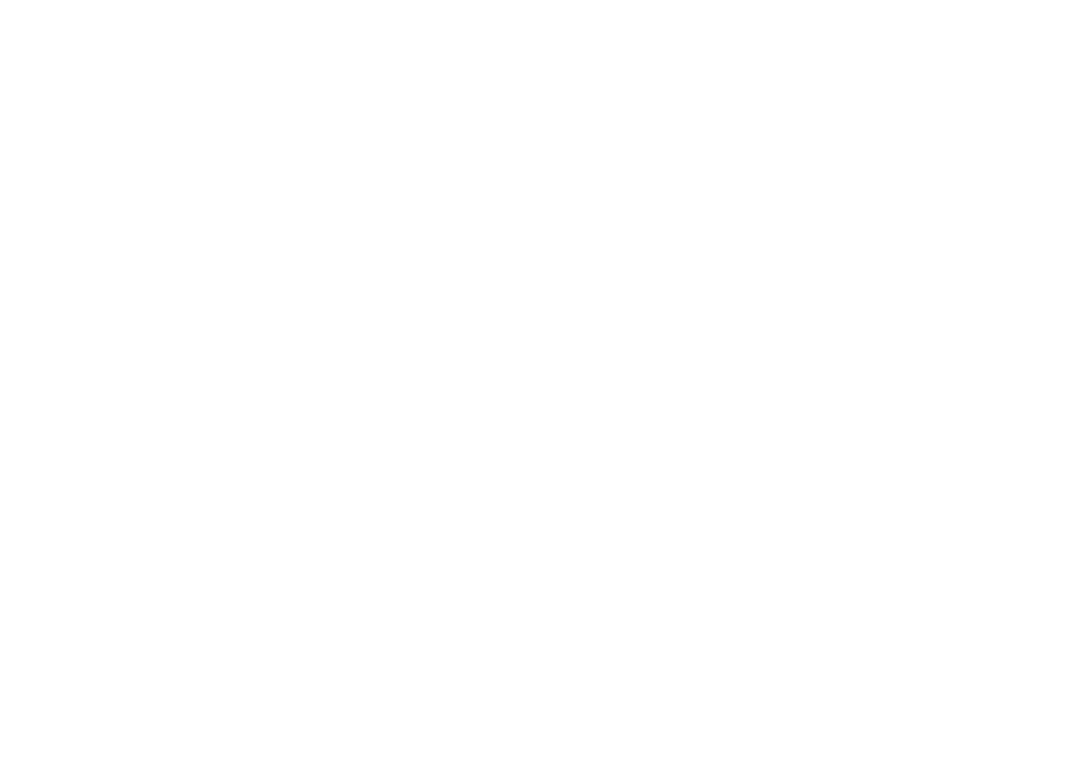
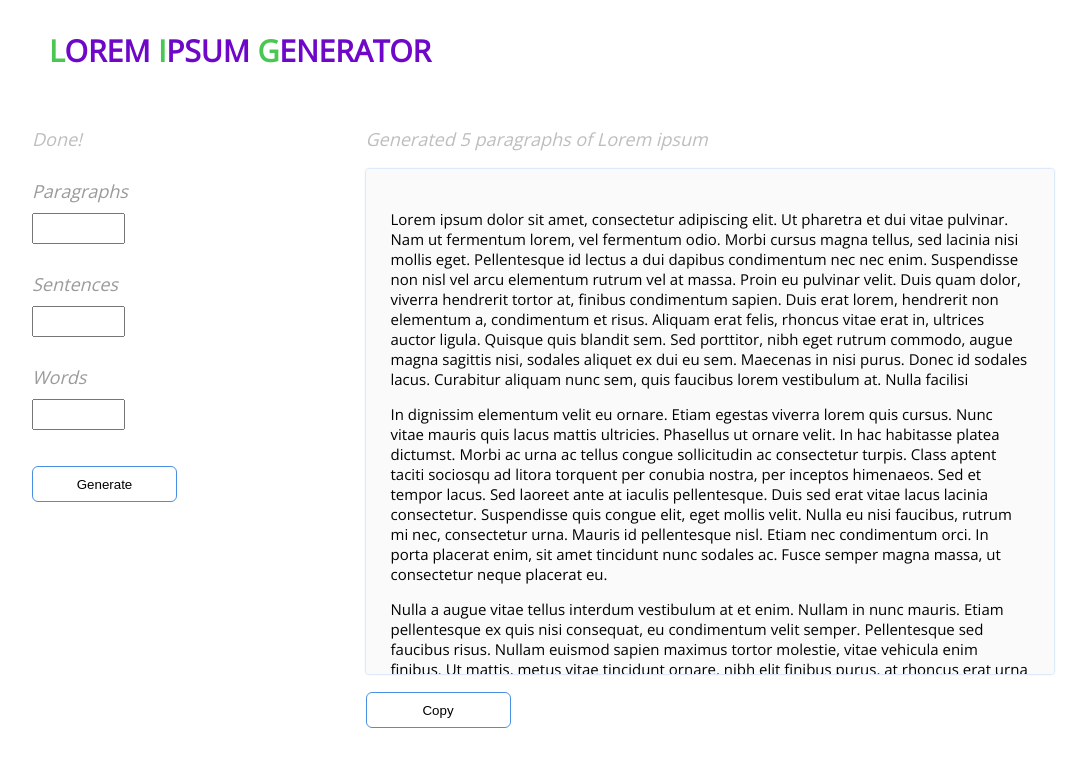
Before and after one commit to hmusonye/Lorem-Ipsum-Generator, a plain HTML site: page Designs/results.html in a window 1280 px wide. Shown: the whole page, without its empty margins (11-1097 px from the left). Drawn offline with nearby package versions, Linux system fonts and the light colour scheme.

Commit message:
feat(designs): create html views - apply styling

```diff
--- a/Designs/index.html
+++ b/Designs/index.html
@@ -0,0 +1,37 @@
+<!DOCTYPE html>
+<html>
+  <head>
+    <meta charset="UTF-8">
+    <meta name="viewport" content="width=device-width,initial-scale=1">
+    <title>LOREM IPSUM GENERATOR</title>
+    <link rel="stylesheet" type="text/css" href="//fonts.googleapis.com/css?family=Open+Sans" />
+  <link rel="stylesheet" href="style.css" type="text/css">
+  </head>
+  <body>
+    <p class="lorem-ipsum-generator"><span class="green-accents">L</span>OREM <span class="green-accents">I</span>PSUM <span class="green-accents">G</span>ENERATOR</p>
+
+    <div id="container">
+      <div id="left">
+        <p class="generated-lorem-ipsum">Create Lorem Ipsum by clicking <em><b>Generate:</b></em></p>
+        <form method="post" action="POST">
+          <label>Paragraphs</label>
+          <input type="number" class="sentences"></input>
+        </br>
+          <label>Sentences</label>
+          <input type="number" class="sentences"></input>
+        </br>
+          <label>Words</label>
+          <input type="number" class="sentences"></input>
+        </form>
+      </br></br>
+        <button type="submit" class="button">Generate</button>
+      </div>
+
+      <div id="right">
+        <p class="generated-lorem-ipsum">Generated Lorem ipsum should appear below:</p>
+        <div id="results-area"></div>
+      </div>
+    </div>
+
+  </body>
+</html>
--- a/Designs/results.html
+++ b/Designs/results.html
@@ -0,0 +1,86 @@
+<!DOCTYPE html>
+<html>
+  <head>
+    <meta charset="UTF-8">
+    <meta name="viewport" content="width=device-width,initial-scale=1">
+    <title>LOREM IPSUM GENERATOR | Results</title>
+    <link rel="stylesheet" type="text/css" href="//fonts.googleapis.com/css?family=Open+Sans" />
+  <link rel="stylesheet" href="style.css" type="text/css">
+  </head>
+  <body>
+    <p class="lorem-ipsum-generator"><span class="green-accents">L</span>OREM <span class="green-accents">I</span>PSUM <span class="green-accents">G</span>ENERATOR</p>
+
+    <div id="container">
+      <div id="left">
+        <p class="generated-lorem-ipsum">Done!</p>
+        <form method="post" action="POST">
+          <label>Paragraphs</label>
+          <input type="number" class="sentences"></input>
+        </br>
+          <label>Sentences</label>
+          <input type="number" class="sentences"></input>
+        </br>
+          <label>Words</label>
+          <input type="number" class="sentences"></input>
+        </form>
+      </br></br>
+        <button type="submit" class="button">Generate</button>
+      </div>
+
+      <div id="right">
+        <p class="generated-lorem-ipsum">Generated 5 paragraphs of Lorem ipsum</p>
+        <div id="results-area">
+          <p class="results-copy">
+            Lorem ipsum dolor sit amet, consectetur adipiscing elit.
+            Ut pharetra et dui vitae pulvinar. Nam ut fermentum lorem,
+            vel fermentum odio. Morbi cursus magna tellus, sed lacinia
+            nisi mollis eget. Pellentesque id lectus a dui dapibus condimentum
+            nec nec enim. Suspendisse non nisl vel arcu elementum rutrum vel at
+            massa. Proin eu pulvinar velit. Duis quam dolor, viverra hendrerit
+            tortor at, finibus condimentum sapien. Duis erat lorem, hendrerit
+            non elementum a, condimentum et risus. Aliquam erat felis,
+            rhoncus vitae erat in, ultrices auctor ligula. Quisque quis
+            blandit sem. Sed porttitor, nibh eget rutrum commodo, augue magna
+            sagittis nisi, sodales aliquet ex dui eu sem. Maecenas in nisi purus.
+            Donec id sodales lacus. Curabitur aliquam nunc sem, quis faucibus
+            lorem vestibulum at. Nulla facilisi
+
+          </p>
+
+          <p class="results-copy">
+
+            In dignissim elementum velit eu ornare. Etiam egestas viverra lorem
+            quis cursus. Nunc vitae mauris quis lacus mattis ultricies. Phasellus
+            ut ornare velit. In hac habitasse platea dictumst. Morbi ac urna ac
+            tellus congue sollicitudin ac consectetur turpis. Class aptent taciti
+            sociosqu ad litora torquent per conubia nostra, per inceptos himenaeos.
+            Sed et tempor lacus. Sed laoreet ante at iaculis pellentesque. Duis sed
+            erat vitae lacus lacinia consectetur. Suspendisse quis congue elit, eget
+            mollis velit. Nulla eu nisi faucibus, rutrum mi nec, consectetur urna.
+            Mauris id pellentesque nisl. Etiam nec condimentum orci. In porta placerat
+            enim, sit amet tincidunt nunc sodales ac. Fusce semper magna massa, ut
+            consectetur neque placerat eu.
+          </p>
+
+          <p class="results-copy">
+            Nulla a augue vitae tellus interdum vestibulum at et enim. Nullam in nunc
+            mauris. Etiam pellentesque ex quis nisi consequat, eu condimentum velit semper.
+            Pellentesque sed faucibus risus. Nullam euismod sapien maximus tortor molestie,
+            vitae vehicula enim finibus. Ut mattis, metus vitae tincidunt ornare, nibh elit
+            finibus purus, at rhoncus erat urna a odio. Pellentesque ac finibus justo. Aenean
+            luctus enim felis. Sed id neque auctor, tristique augue eu, gravida nisl. Maecenas
+            in semper erat. Aenean hendrerit ex diam, ac sagittis neque consectetur a. Maecenas
+            vitae molestie lectus.
+          </p>
+        </div>
+      </br>
+      <div class="tooltip">
+        <button id="copyButton" class="button">
+          <span class="tooltiptext" id="myTooltip">Copy to clipboard</span>
+          Copy</button>
+      </div>
+      </div>
+    </div>
+    <script src="../Scripts/scripts.js"></script>
+  </body>
+</html>
--- a/Designs/style.css
+++ b/Designs/style.css
@@ -1,8 +1,8 @@
-.LOREM-IPSUM-GENERATO {
+.lorem-ipsum-generator {
   width: 486px;
   height: 49px;
-  font-family: AvenirNext;
-  font-size: 36px;
+  font-family: Open Sans;
+  font-size: 30px;
   font-weight: bold;
   font-style: normal;
   font-stretch: normal;
@@ -12,18 +12,14 @@
   color: #6e07c8;
 }
 
-.LOREM-IPSUM-GENERATO .text-style-1 {
+.green-accents {
   color: #49c752;
-}
-
-.LOREM-IPSUM-GENERATO .text-style-2 {
-  color: #49be3a;
 }
 
 .Generate-Lorem-Ipsum {
   width: 364px;
   height: 25px;
-  font-family: AvenirNext;
+  font-family: Open Sans;
   font-size: 18px;
   font-weight: normal;
   font-style: italic;
@@ -34,14 +30,8 @@
   color: #9b9a9c;
 }
 
-.Generate-Lorem-Ipsum .text-style-1 {
-  color: #000000;
-}
-
-.Paragraphs {
-  width: 92px;
-  height: 25px;
-  font-family: AvenirNext;
+.paragraph {
+  font-family: Open Sans;
   font-size: 18px;
   font-weight: normal;
   font-style: italic;
@@ -52,10 +42,10 @@
   color: #9b9a9c;
 }
 
-.Sentences {
+.sentences {
   width: 85px;
   height: 25px;
-  font-family: AvenirNext;
+  font-family: Open Sans;
   font-size: 18px;
   font-weight: normal;
   font-style: italic;
@@ -66,10 +56,67 @@
   color: #9b9a9c;
 }
 
-.Words-Copy {
-  width: 53px;
-  height: 25px;
-  font-family: AvenirNext;
+.button {
+  width: 145px;
+  height: 36px;
+  border-radius: 6px;
+  background-color: #ffffff;
+  border: solid 1px #4a90e2;
+}
+
+.button:hover {
+  background-color: #6e07c8; /* purple */
+  color: white;
+}
+
+#results-area {
+  width: 638px;
+  height: 455px;
+  border-radius: 3px;
+  background-color: #fafafa;
+  box-shadow: 0 0 2px 0 rgba(74, 144, 226, 0.7);
+  overflow: scroll;
+  padding: 25px 25px;
+}
+
+.generated-lorem-ipsum {
+  font-family: Open Sans;
+  font-size: 18px;
+  font-weight: normal;
+  font-style: italic;
+  font-stretch: normal;
+  line-height: normal;
+  letter-spacing: normal;
+  color: #bebdbf;
+}
+
+#container {
+  display: flex;
+}
+
+#left{
+  display: flex;
+  width: 25%;
+  margin-left: 35px;
+  flex-direction: column;
+}
+
+#right {
+  display: flex;
+  width: 75%;
+  margin-left: 35px;
+  flex-direction: column;
+}
+
+form {
+  display: flex;
+  align-items: flex-start;
+  flex-direction: column;
+}
+
+form label {
+  padding: 10px 0;
+  font-family: Open Sans;
   font-size: 18px;
   font-weight: normal;
   font-style: italic;
@@ -80,32 +127,52 @@
   color: #9b9a9c;
 }
 
-.Button-Background {
-  width: 145px;
-  height: 36px;
-  border-radius: 6px;
-  background-color: #ffffff;
-  border: solid 1px #4a90e2;
-}
-
-.Input-Background-Copy {
-  width: 638px;
-  height: 455px;
-  border-radius: 3px;
-  background-color: #fafafa;
-  box-shadow: 0 0 2px 0 rgba(74, 144, 226, 0.7);
-}
-
-.Generated-Lorem-ipsu {
-  width: 380px;
-  height: 25px;
-  font-family: AvenirNext;
-  font-size: 18px;
+.results-copy {
+  font-family: Open Sans;
+  font-size: 15px;
   font-weight: normal;
-  font-style: italic;
+  font-style: normal;
   font-stretch: normal;
   line-height: normal;
   letter-spacing: normal;
-  text-align: right;
-  color: #bebdbf;
+  color: #000000;
 }
+
+.tooltip {
+    position: relative;
+    display: inline-block;
+}
+
+.tooltip .tooltiptext {
+
+    visibility: hidden;
+    width: 140px;
+    background-color: #555;
+    color: #fff;
+    text-align: center;
+    border-radius: 6px;
+    padding: 5px;
+    position: absolute;
+    z-index: 1;
+    bottom: 150%;
+    left: 50%;
+    margin-left: -75px;
+    opacity: 0;
+    transition: opacity 0.3s;
+}
+
+.tooltip .tooltiptext::after {
+    content: "";
+    position: absolute;
+    top: 100%;
+    left: 50%;
+    margin-left: -5px;
+    border-width: 5px;
+    border-style: solid;
+    border-color: #555 transparent transparent transparent;
+}
+
+.tooltip:hover .tooltiptext {
+    visibility: visible;
+    opacity: 1;
+}
--- /dev/null
+++ b/Scripts/scripts.js
@@ -0,0 +1,26 @@
+
+  let copyButton = document.getElementById("copyButton");
+
+  /*
+  add event listener to trigger callback that turns the
+  selected text to an input, selects it then fires up the
+  copy command
+  */
+  copyButton.addEventListener("click", () => {
+    let results = document.getElementById("results-area").innerText;
+    let copyText = document.createElement("INPUT");
+    copyText.setAttribute("type", "text");
+    copyText.setAttribute("value", results);
+    copyText.style.opacity = 0;
+    document.body.appendChild(copyText);
+    copyText.select();
+    document.execCommand("copy");
+
+    let tooltip = document.getElementById("myTooltip");
+    tooltip.innerHTML = "Copied all " + copyText.value.length + " characters!";
+  })
+
+  copyButton.addEventListener("mouseout", () => {
+    let tooltip = document.getElementById("myTooltip");
+    tooltip.innerHTML = "Copy to clipboard";
+  })
```
Also changed, not shown: 1 other file.
